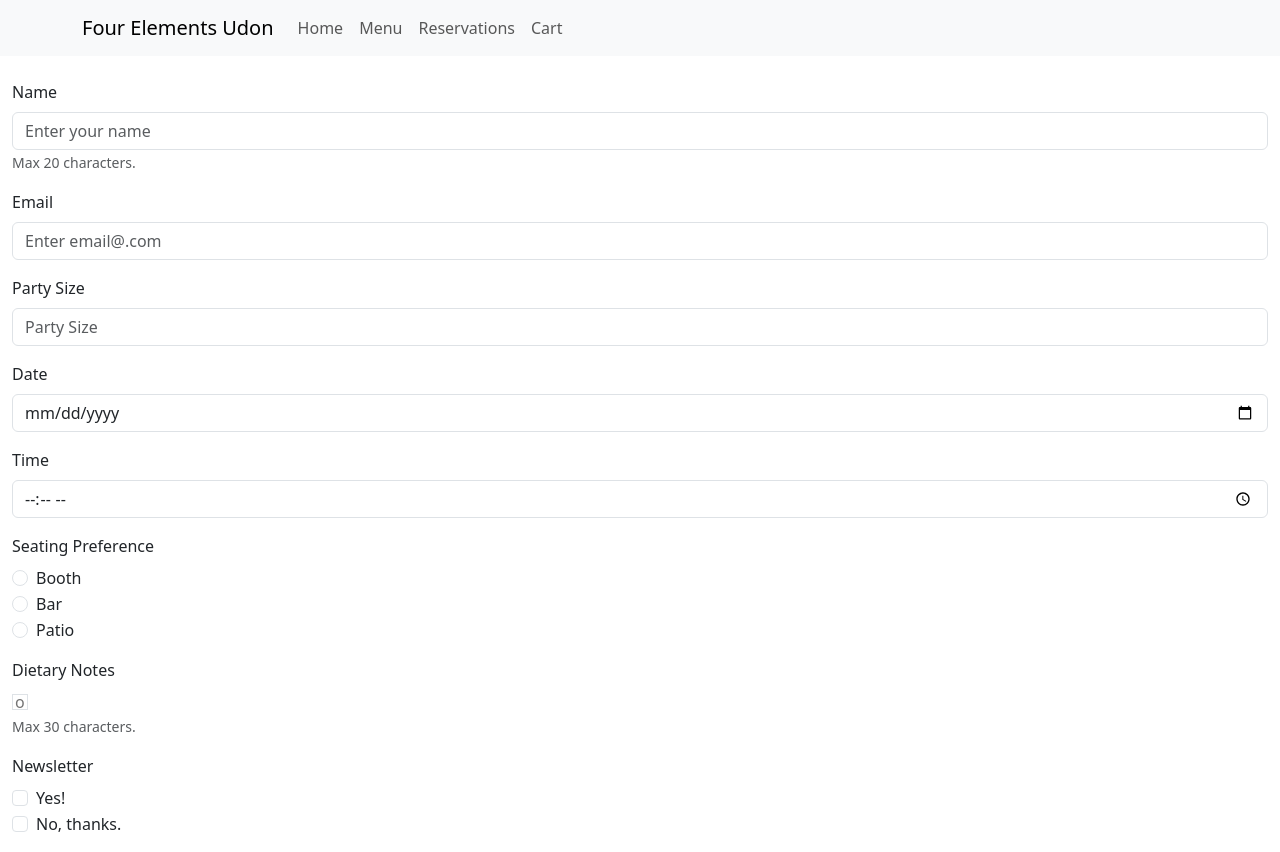
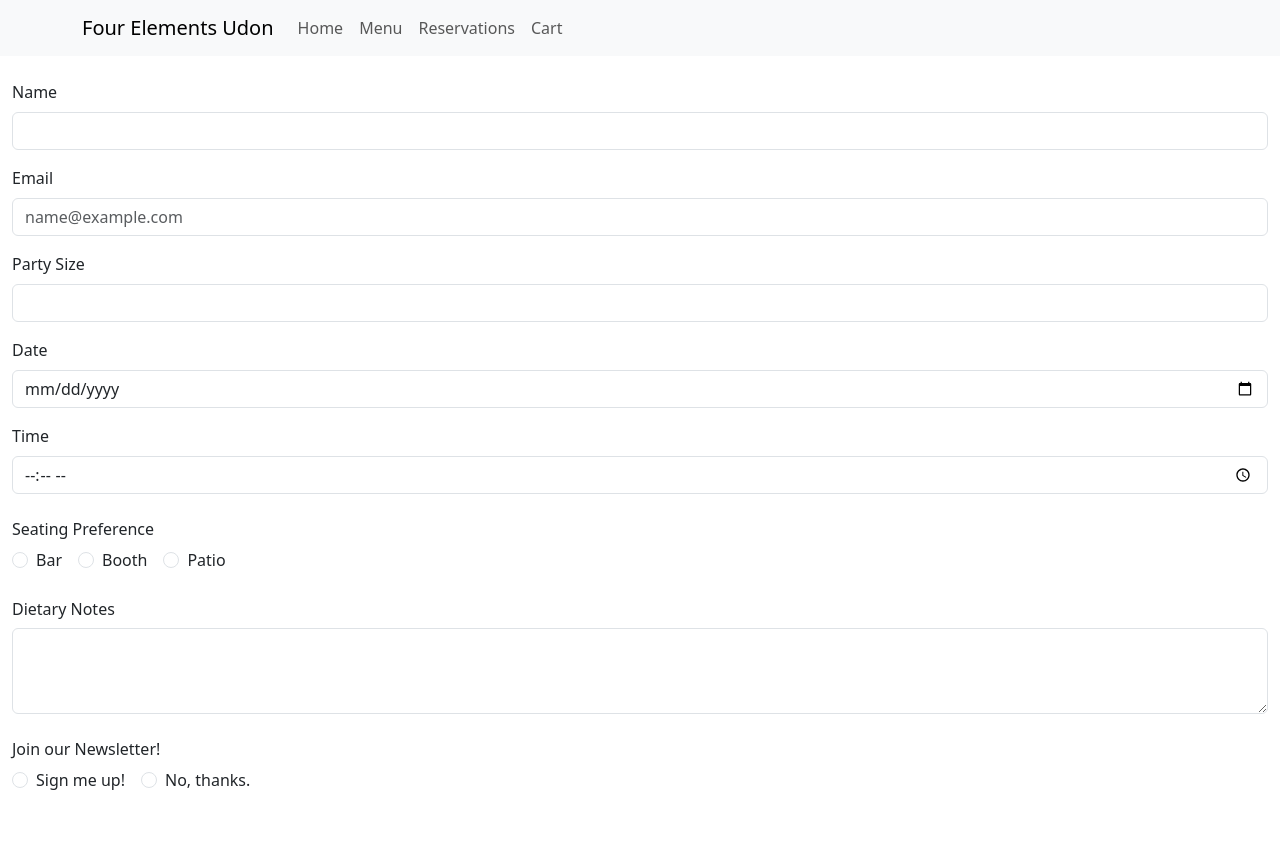
Before and after one commit to iechoswf26/restaurant-site, a React (Vite) app in the folder React/Lab4/: page /reservations in a window 1280 px wide. After the commit the page ends 810 px from the top, so only its background shows below. Built offline with nearby package versions, Linux system fonts and the light colour scheme.

Commit message:
Added form to Reservations Page.

```diff
--- a/React/Lab4/src/pages/ReservationsPage.jsx
+++ b/React/Lab4/src/pages/ReservationsPage.jsx
@@ -1,58 +1,102 @@
-import Button from 'react-bootstrap/Button';
 import Form from 'react-bootstrap/Form';
 
 const ReservationsPage = () => {
-    return (
+
+    return(
         <div>
             <Form>
                 <Form.Group className="mb-3" controlId="formName">
                     <Form.Label>Name</Form.Label>
-                    <Form.Control type="text" placeholder="Enter your name" />
-                    <Form.Text className="text-muted">
-                        Max 20 characters.
-                    </Form.Text>
+                    <Form.Control
+                        type="text"
+                    />
                 </Form.Group>
 
                 <Form.Group className="mb-3" controlId="formEmail">
                     <Form.Label>Email</Form.Label>
-                    <Form.Control type="email" placeholder="Enter email@.com" />
+                    <Form.Control
+                        type="email"
+                        placeholder="name@example.com"
+                    />
                 </Form.Group>
 
                 <Form.Group className="mb-3" controlId="formPartySize">
                     <Form.Label>Party Size</Form.Label>
-                    <Form.Control type="number" placeholder="Party Size" />
+                    <Form.Control
+                        type="number"
+                    />
                 </Form.Group>
 
                 <Form.Group className="mb-3" controlId="formDate">
                     <Form.Label>Date</Form.Label>
-                    <Form.Control type="date" placeholder="MM-DD-YYYY" />
+                    <Form.Control
+                        type="date"
+                    />
                 </Form.Group>
 
                 <Form.Group className="mb-3" controlId="formTime">
                     <Form.Label>Time</Form.Label>
-                    <Form.Control type="time" placeholder="HH:MM" />
+                    <Form.Control
+                        type="time"
+                    />
                 </Form.Group>
 
-                <Form.Group className="mb-3" controlId="formSeatingPreference">
-                    <Form.Label>Seating Preference</Form.Label>
-                    <Form.Check type="radio" label="Booth" />
-                    <Form.Check type="radio" label="Bar" />
-                    <Form.Check type="radio" label="Patio" />
+                {['radio'].map((type) => (
+                    <div key={`inline-${type}`} className="mb-3">
+                        <Form.Label column={"md"}>Seating Preference</Form.Label>
+                        <br/>
+                        <Form.Check
+                            inline
+                            label="Bar"
+                            name="group1"
+                            type={type}
+                            id={`inline-${type}-1`}
+                        />
+                        <Form.Check
+                            inline
+                            label="Booth"
+                            name="group1"
+                            type={type}
+                            id={`inline-${type}-2`}
+                        />
+                        <Form.Check
+                            inline
+                            label="Patio"
+                            name="group1"
+                            type={type}
+                            id={`inline-${type}-3`}
+                        />
+                    </div>
+                ))}
+
+                <Form.Group className="mb-3" controlId="formDietaryNotes">
+                    <Form.Label column={"md"}>Dietary Notes</Form.Label>
+                    <Form.Control
+                        as="textarea"
+                        rows={3}
+                    />
                 </Form.Group>
 
-                <Form.Group className="mb-3" controlId="formDietaryNotes">
-                    <Form.Label>Dietary Notes</Form.Label>
-                    <Form.Check type="text" placeholder="optional" />
-                    <Form.Text className="text-muted">
-                        Max 30 characters.
-                    </Form.Text>
-                </Form.Group>
-
-                <Form.Group className="mb-3" controlId="formNewsletter">
-                    <Form.Label>Newsletter</Form.Label>
-                    <Form.Check type="checkbox" label="Yes!" />
-                    <Form.Check type="checkbox" label="No, thanks." />
-                </Form.Group>
+                {['radio'].map((type) => (
+                    <div key={`inline-${type}`} className="mb-3">
+                        <Form.Label column={"md"}>Join our Newsletter!</Form.Label>
+                        <br/>
+                        <Form.Check
+                            inline
+                            label="Sign me up!"
+                            name="group1"
+                            type={type}
+                            id={`inline-${type}-1`}
+                        />
+                        <Form.Check
+                            inline
+                            label="No, thanks."
+                            name="group1"
+                            type={type}
+                            id={`inline-${type}-2`}
+                        />
+                    </div>
+                ))}
 
             </Form>
         </div>
@@ -62,14 +106,3 @@ const ReservationsPage = () => {
 }
 
 export default ReservationsPage;
-
-/* Need the following:
-Name (required, max 20 characters)
-Email (required, valid email)
-Party Size (required, 1–8)
-Date (required)
-Time (required)
-Seating Preference (required radio group, 3+ options)
-Dietary Notes (optional, max 30)
-Newsletter Opt-In (optional checkbox)
- */
```
